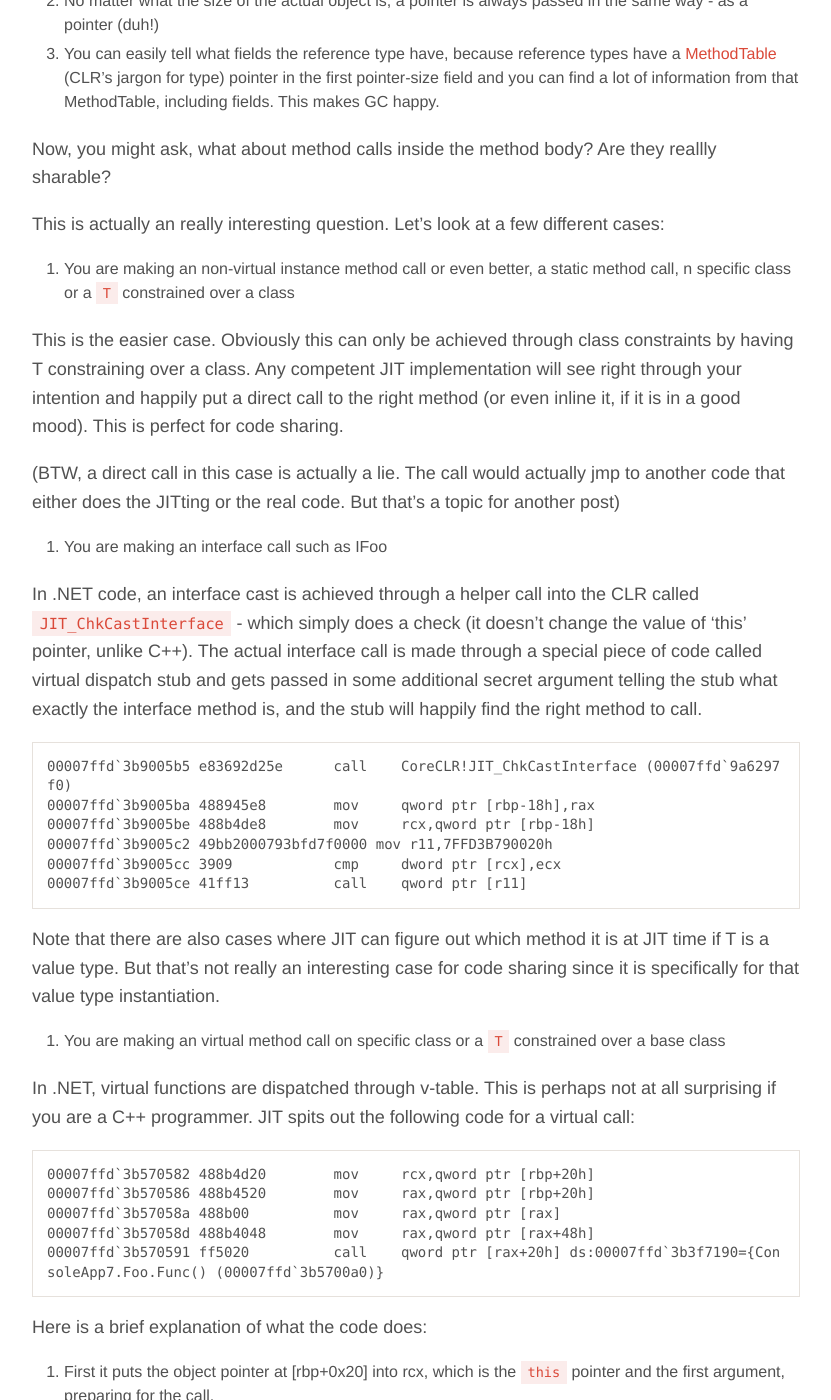
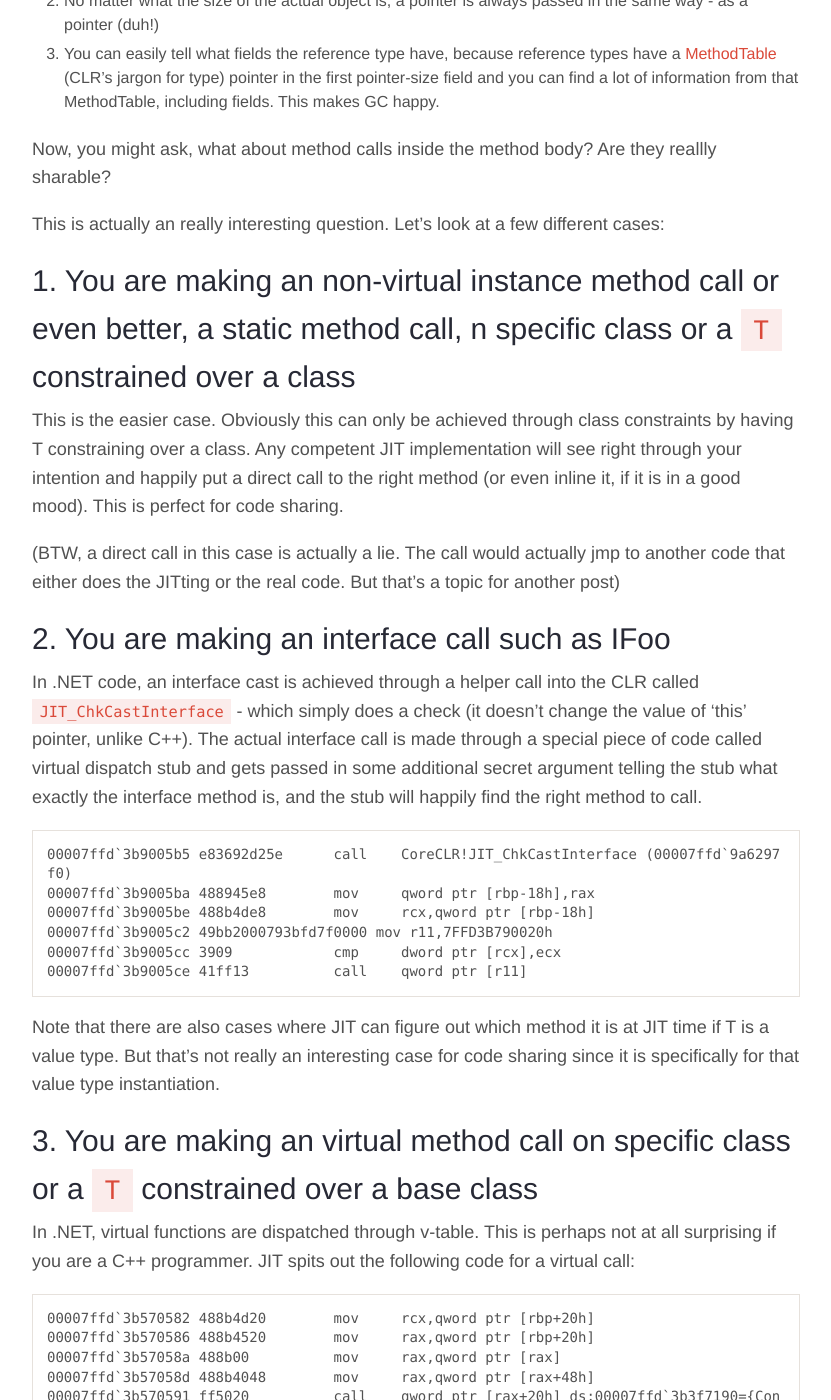
Before and after one commit to yizhang82/yizhang82.github.io, a Jekyll site: the page built from _posts/2017-03-31-dotnet-shared-generics.md, in a window 1280 px wide and 1400 px high, scrolled down 2577 px. Shown: the whole window, without its empty margins (224-1055 px from the left). Built offline with Jekyll 4.4.1, drawn with Linux system fonts in a browser that asks for light colours; nearby versions of some CDN libraries; comment, search, counter and statistics services are not loaded; some of the changed text lies outside the part shown.

Commit message:
Fix number list

```diff
--- a/_posts/2017-03-31-dotnet-shared-generics.md
+++ b/_posts/2017-03-31-dotnet-shared-generics.md
@@ -86,13 +86,13 @@ Now, you might ask, what about method calls inside the method body? Are they rea
 
 This is actually an really interesting question. Let's look at a few different cases:
 
-1. You are making an non-virtual instance method call or even better, a static method call,  n specific class or a `T` constrained over a class
+### 1. You are making an non-virtual instance method call or even better, a static method call,  n specific class or a `T` constrained over a class
 
 This is the easier case. Obviously this can only be achieved through class constraints by having T constraining over a class. Any competent JIT implementation will see right through your intention and happily put a direct call to the right method (or even inline it, if it is in a good mood). This is perfect for code sharing.
 
 (BTW, a direct call in this case is actually a lie. The call would actually jmp to another code that either does the JITting or the real code. But that's a topic for another post)
 
-2. You are making an interface call such as IFoo
+### 2. You are making an interface call such as IFoo
 
 In .NET code, an interface cast is achieved through a helper call into the CLR called `JIT_ChkCastInterface` - which simply does a check (it doesn't change the value of 'this' pointer, unlike C++). The actual interface call is made through a special piece of code called virtual dispatch stub and gets passed in some additional secret argument telling the stub what exactly the interface method is, and the stub will happily find the right method to call.
 
@@ -107,7 +107,7 @@ In .NET code, an interface cast is achieved through a helper call into the CLR c
 
 Note that there are also cases where JIT can figure out which method it is at JIT time if T is a value type. But that's not really an interesting case for code sharing since it is specifically for that value type instantiation.
 
-3. You are making an virtual method call on specific class or a `T` constrained over a base class
+### 3. You are making an virtual method call on specific class or a `T` constrained over a base class
 
 In .NET, virtual functions are dispatched through v-table. This is perhaps not at all surprising if you are a C++ programmer. JIT spits out the following code for a virtual call:
 
@@ -131,7 +131,7 @@ As you can see, this is not that different from C++ virtual function call.
 
 Given that you are either calling a virtual function on `T` that is constrained over a particular class, or on a specific class, the v-table layout is going to be compatible between T and T's derived classes, and therefore they will have the same magic offset 0x48, and therefore needs the same code, allowing code sharing.
 
-4. Other calls
+### 4. Other calls
 
 There are other interesting scenarios such as calling a generic virtual method. Those scenarios may involve further sharing - the generic virtual method body could be shared themselves. This requires additional runtime magic that I'm not going to cover in this post.
 
```
